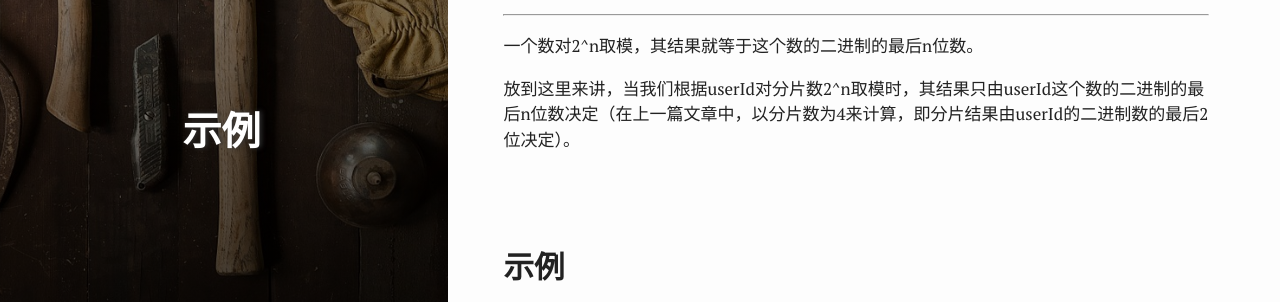
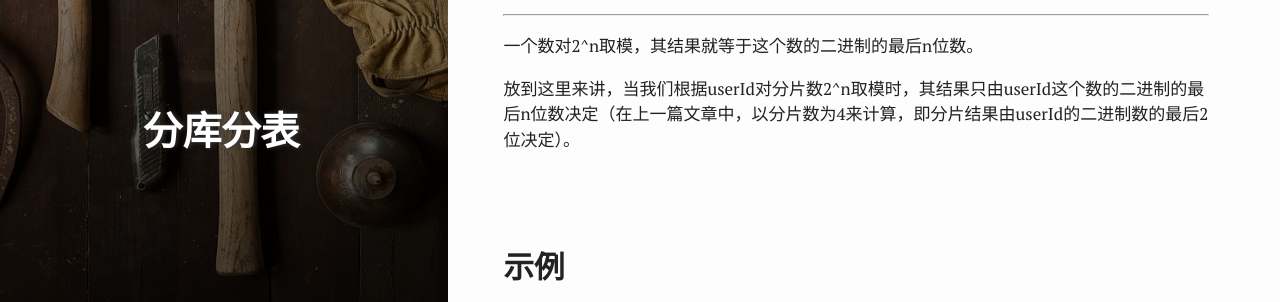
Before and after one commit to jasonlu0117/jasonlu0117.github.io, a Jekyll site: the page built from _posts/2019-09-15-db-shard-gene.md, in a window 1280 px wide. Shown: the part 532-834 px from the top of the page. Built offline with Jekyll 4.4.1, drawn with Linux system fonts in a browser that asks for light colours.

Commit message:
update doc

```diff
--- a/_posts/2019-09-15-db-shard-gene.md
+++ b/_posts/2019-09-15-db-shard-gene.md
@@ -4,7 +4,7 @@ layout: post
 title:  "分库基因生成示例"
 date:   2019-09-15 02:00:00 +0800
 categories: posts
-tags: ['示例']
+tags: ['分库分表']
 author: jasonlu
 ---
 
```
Also changed, not shown: _posts/2019-09-05-db-shard.md (+1 -1 lines), 关于.md (+0 -2 lines).
